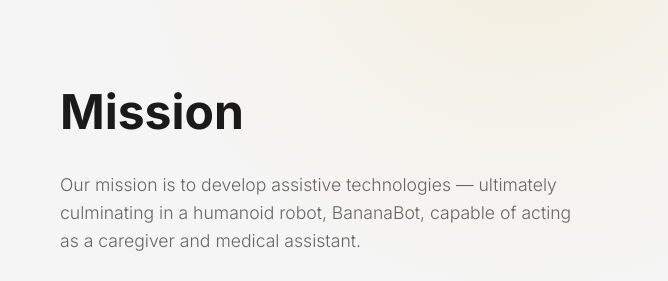
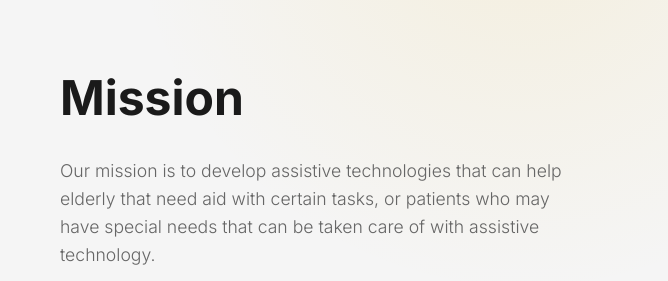
Before and after one commit to bananabotsc/bananabots, a plain HTML site: page index.html in a window 1280 px wide. Shown: the part 182-463 px from the top of the page, 612-1280 px from the left. Drawn offline with Linux system fonts and the light colour scheme.

Commit message:
Update index.html

```diff
--- a/index.html
+++ b/index.html
@@ -876,9 +876,9 @@
             </div>
             <div class="hero-text fade-in-right">
                 <h2>Mission</h2>
-                <p>Our mission is to develop assistive technologies — ultimately culminating in a humanoid robot, BananaBot, capable of acting as a caregiver and medical assistant.</p>
+                <p>Our mission is to develop assistive technologies that can help elderly that need aid with certain tasks, or patients who may have special needs that can be taken care of with assistive technology.</p>
                 <p>We intend to build systems that provide both physical assistance and emotional support, performing tasks such as tracking vital signs, monitoring health status, managing medications, supporting mobility, and offering companionship.</p>
-                <p>By prioritizing safe, supportive, and practical assistive functions, we aim to advance the future of compassionate and accessible healthcare technology.</p>
+                <p>By prioritizing safe, supportive, and practical assistive functions, we aim to advance the future of compassionate and accessible healthcare technology.</p>
             </div>
         </section>
 
```
